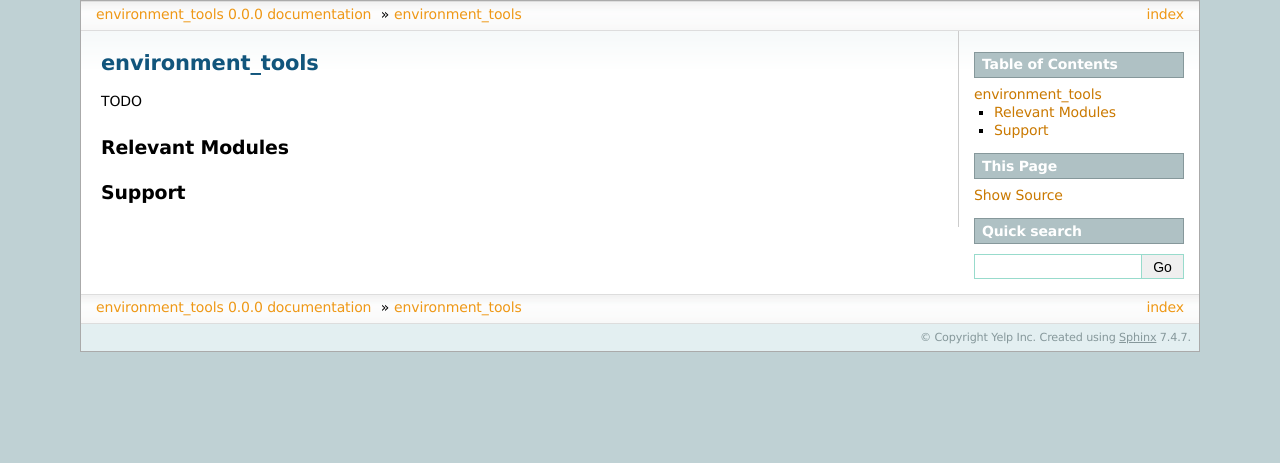
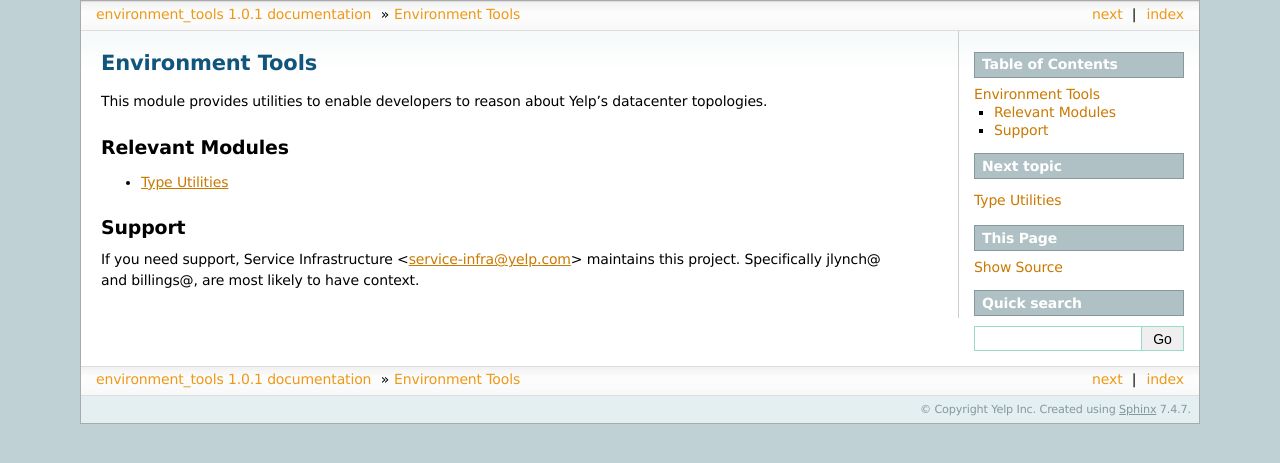
Before and after one commit to Yelp/environment_tools, a Sphinx documentation site: the page built from docs/source/index.rst, in a window 1280 px wide. Shown: the top 463 px of the page. Built offline with Sphinx 7.4.7, drawn with Linux system fonts in a browser that asks for light colours.

Commit message:
Add basic service docs

```diff
--- a/docs/source/index.rst
+++ b/docs/source/index.rst
@@ -1,12 +1,18 @@
-environment_tools
+Environment Tools
 =================
 
-TODO
+This module provides utilities to enable developers to reason about Yelp's
+datacenter topologies.
 
 Relevant Modules
 ----------------
 .. toctree::
     :maxdepth: 2
 
+    type_utils
+
 Support
 -------
+If you need support, Service Infrastructure <service-infra@yelp.com>
+maintains this project. Specifically jlynch@ and billings@, are most
+likely to have context.
--- a/environment_tools/__init__.py
+++ b/environment_tools/__init__.py
@@ -1 +1 @@
-version = __version__ = '0.0.0'
+version = __version__ = '1.0.1'
--- a/setup.py
+++ b/setup.py
@@ -3,9 +3,11 @@
 
 from setuptools import setup
 
+from environment_tools import version
+
 setup(
     name='environment_tools',
-    version='1.0.1',
+    version=version,
     description='Utilities for describing Yelp hardware environments',
     packages=['environment_tools'],
     setup_requires=['setuptools'],
```
Also changed, not shown: docs/source/type_utils.rst (added, +8 -0 lines).
